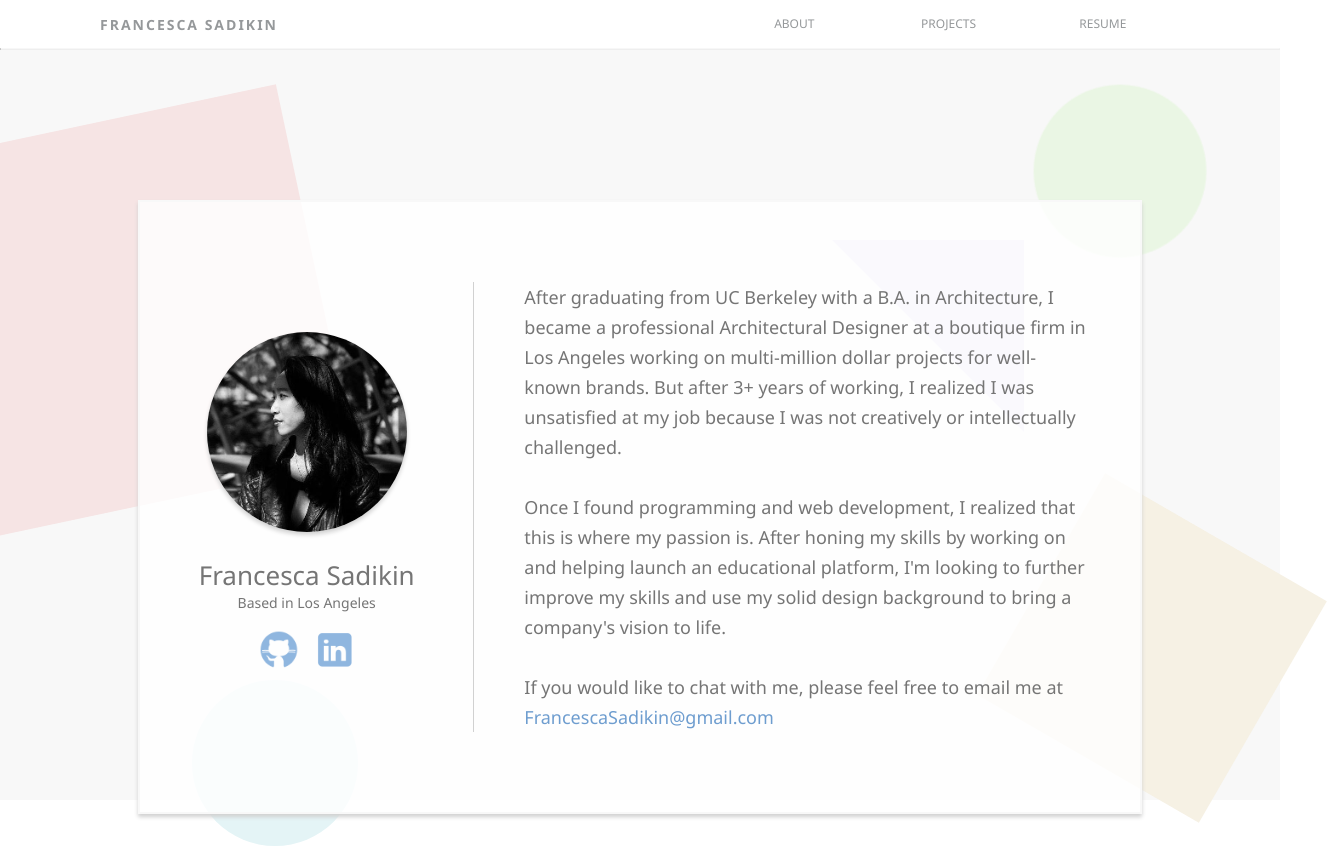
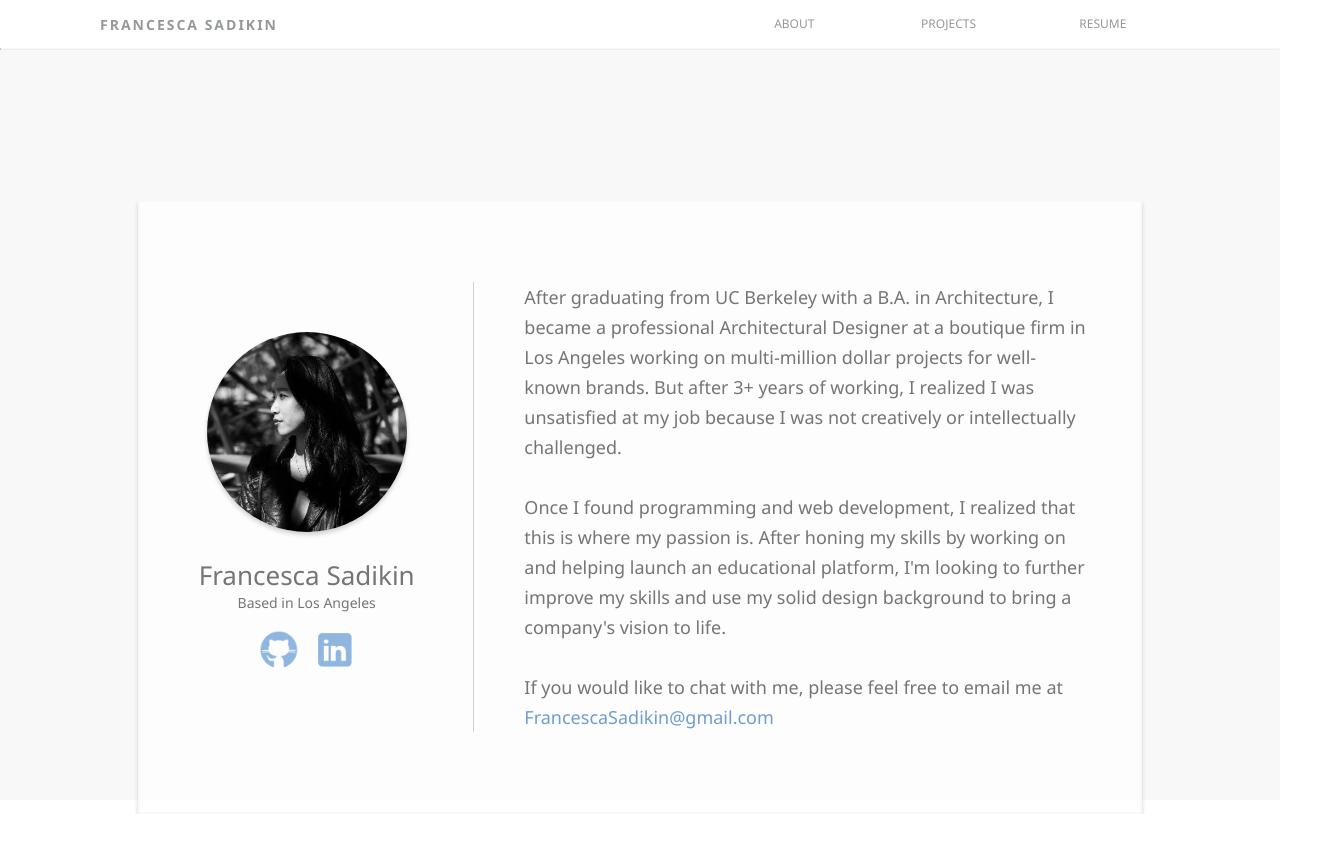
Before and after one commit to serpient/fsadikin, a React (Create React App) app: page /#/about in a window 1280 px wide. Shown: the whole page, 1327 px wide, since content can reach past the window. After the commit the page ends 814 px from the top, so only its background shows below. Built offline with nearby package versions, Linux system fonts and the light colour scheme.

Commit message:
comment out shapes

```diff
--- a/src/LandingPage/LandingPage.jsx
+++ b/src/LandingPage/LandingPage.jsx
@@ -19,13 +19,13 @@ class LandingPage extends React.Component {
     render() {
         return (
             <main className="landing-container">
-                <section className="landing-shapes">
+                {/* <section className="landing-shapes">
                     <div className="diamond-large pink" />
                     <div className="diamond yellow" />
                     <div className="circle-small blue" />
                     <div className="circle-big green" />
                     <div className="triangle purple" />
-                </section>
+                </section> */}
                 {
                     this.props.about
                         ? <About />
```
